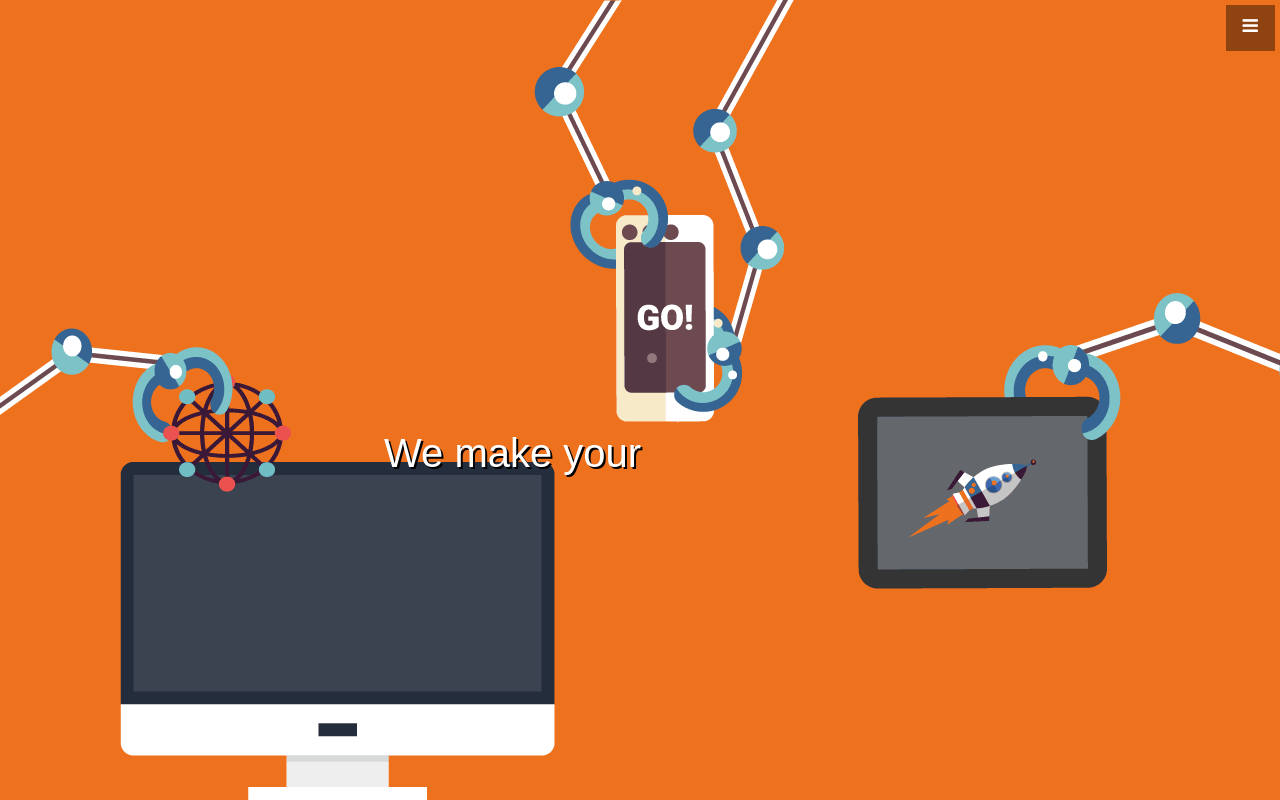
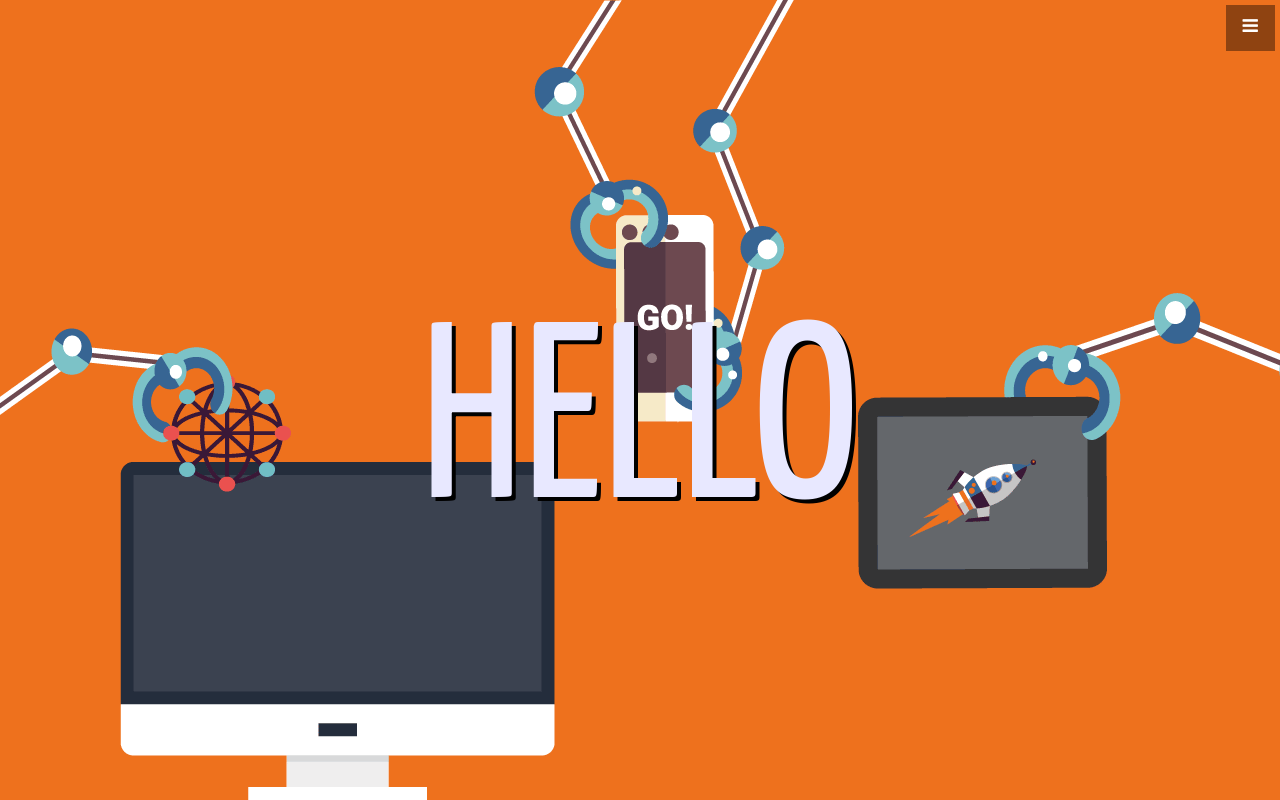
Before and after one commit to Louiefigz/tkh-css-challege, a website: page index.html in a window 1280 px wide. Drawn offline with nearby package versions, Linux system fonts and the light colour scheme.

Commit message:
messing around with header text styling

```diff
--- a/index.html
+++ b/index.html
@@ -59,15 +59,8 @@
     <!-- Header -->
     <header id="top" class="header">
       <div class="text-vertical-center">
-        <h3 id="phoneHeaderText">Habits Gear</h3>
-        <p id="headerText" align="center">We make your</p>
-          <b>
-            <span1>
-              Web app<br />
-              mobile app<br />
-              online business run<br />
-              </span1>
-          </b>
+        <h1 style="font-size: 250px; color: #E8E8FF; text-shadow: 4px 4px black">HELLO</h1>
+<!-- id="phoneHeaderText" -->
       </div>
 
     </header><br><br>
@@ -113,7 +106,7 @@
         <div class="container">
             <div class="row text-center">
                 <div class="col-lg-10 col-lg-offset-1">
-                    <h2>Our Services</h2>
+                    <h2>My Services</h2>
                     <hr class="small">
                     <div class="row">
                         <div class="col-md-3 col-sm-6">
```
